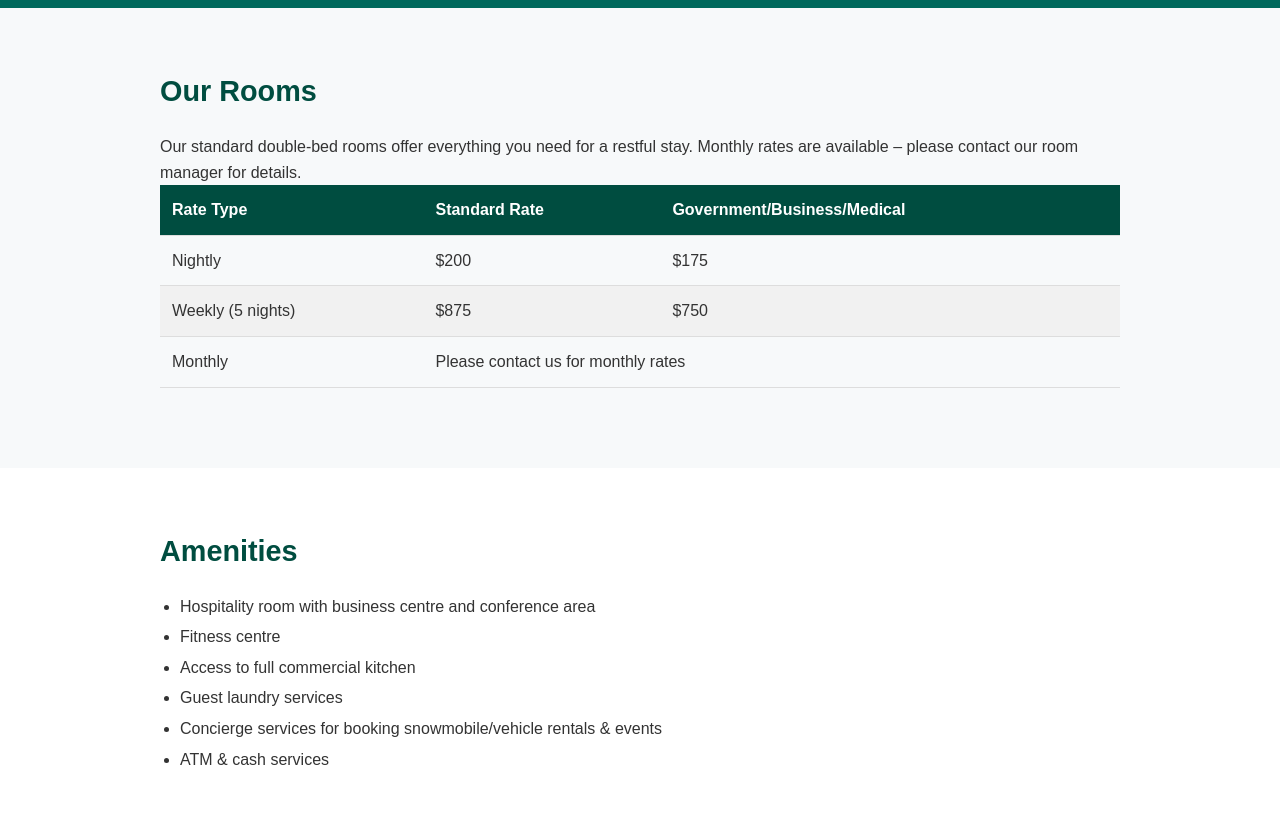
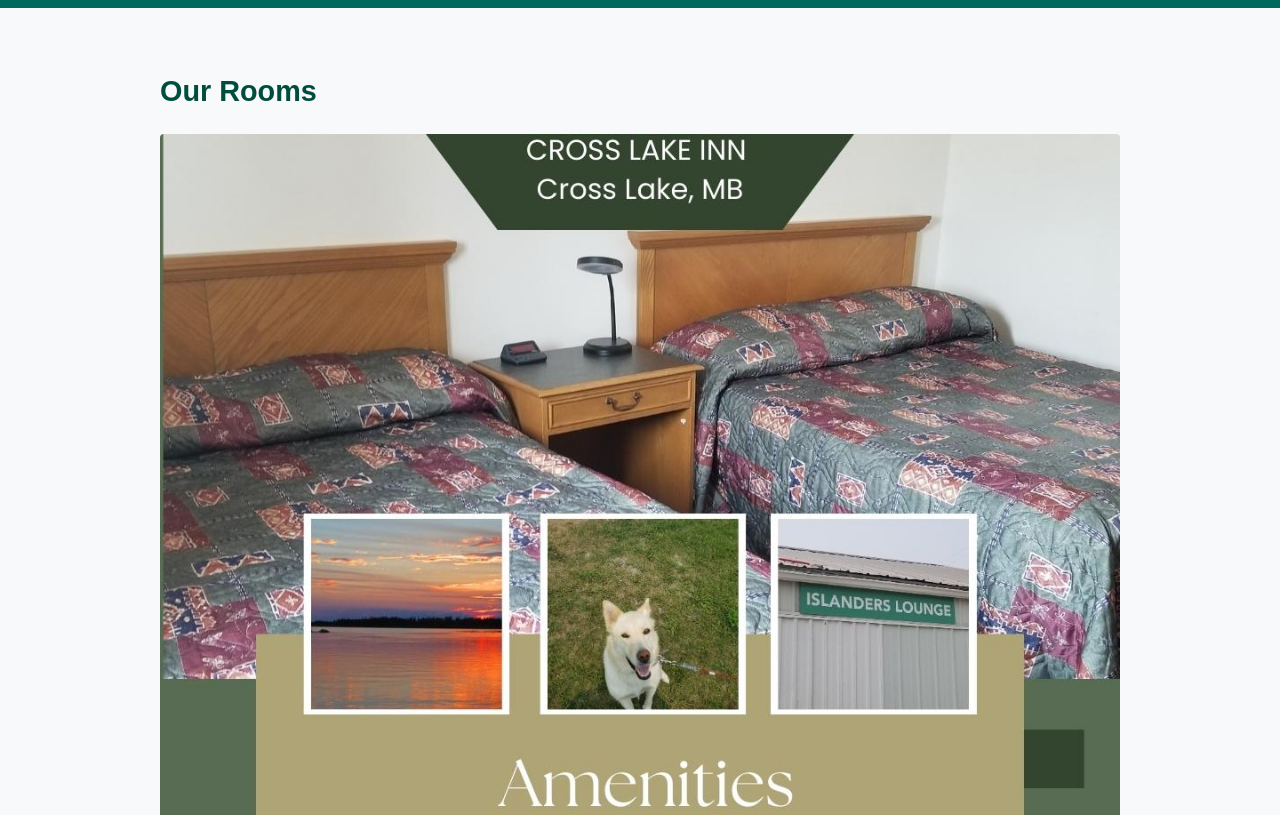
Before and after one commit to CrossLakeInn/crosslakeinnmb-site, a plain HTML site: page index.html in a window 1280 px wide. Shown: the part 460-1275 px from the top of the page. Drawn offline with Linux system fonts and the light colour scheme.

Commit message:
Add files via upload
Update website with room image and Book Now link

```diff
--- a/index.html
+++ b/index.html
@@ -30,8 +30,8 @@
     <div class="hero-content container">
       <h2>Book with us for the best room rate in Cross Lake</h2>
       <p>Clean, comfortable and affordable accommodations for business, government and medical travellers.</p>
-      <!-- Replace the href below with your FreeToBook booking widget link when available -->
-      <a class="cta-button" href="#" onclick="alert('Booking widget coming soon!'); return false;">Book Now</a>
+      <!-- The Book Now button links to the freetobook booking page. Replace the URL below with your actual property link once available. -->
+      <a class="cta-button" href="https://bookings.freetobook.com/" target="_blank" id="book-now">Book Now</a>
     </div>
   </section>
 
@@ -39,6 +39,8 @@
   <section id="rooms" class="section">
     <div class="container">
       <h2>Our Rooms</h2>
+      <!-- Add a photo collage of our rooms for visual appeal -->
+      <img src="room-page.jpg" alt="Collage of Cross Lake Inn room and amenities" class="room-image">
       <p>Our standard double‑bed rooms offer everything you need for a restful stay. Monthly rates are available – please contact our room manager for details.</p>
       <table class="rates-table">
         <thead>
--- a/styles.css
+++ b/styles.css
@@ -181,3 +181,11 @@ footer a {
     margin: 5px 0;
   }
 }
+
+/* Room image style */
+.room-image {
+  width: 100%;
+  height: auto;
+  margin-bottom: 16px;
+  border-radius: 4px;
+}
```
